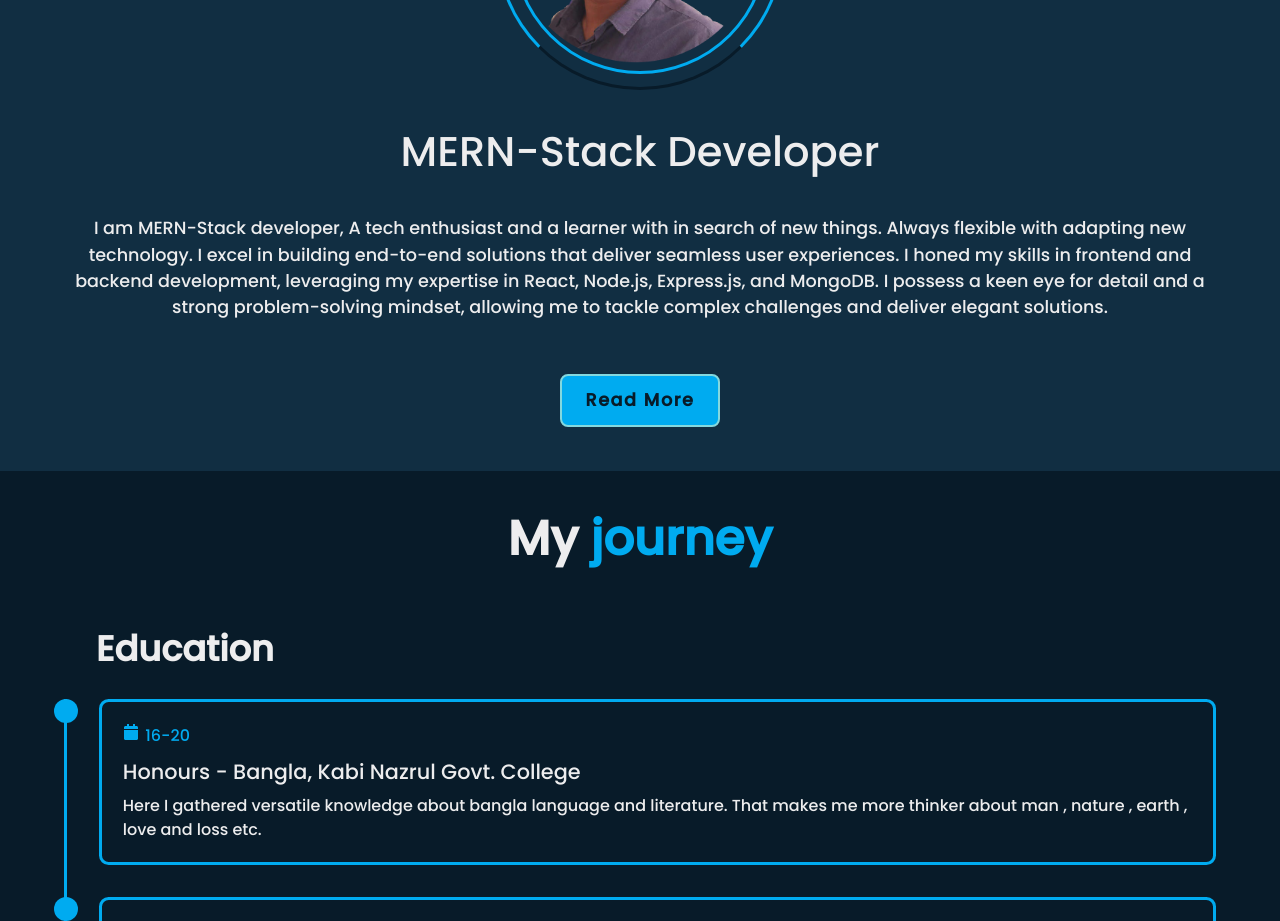
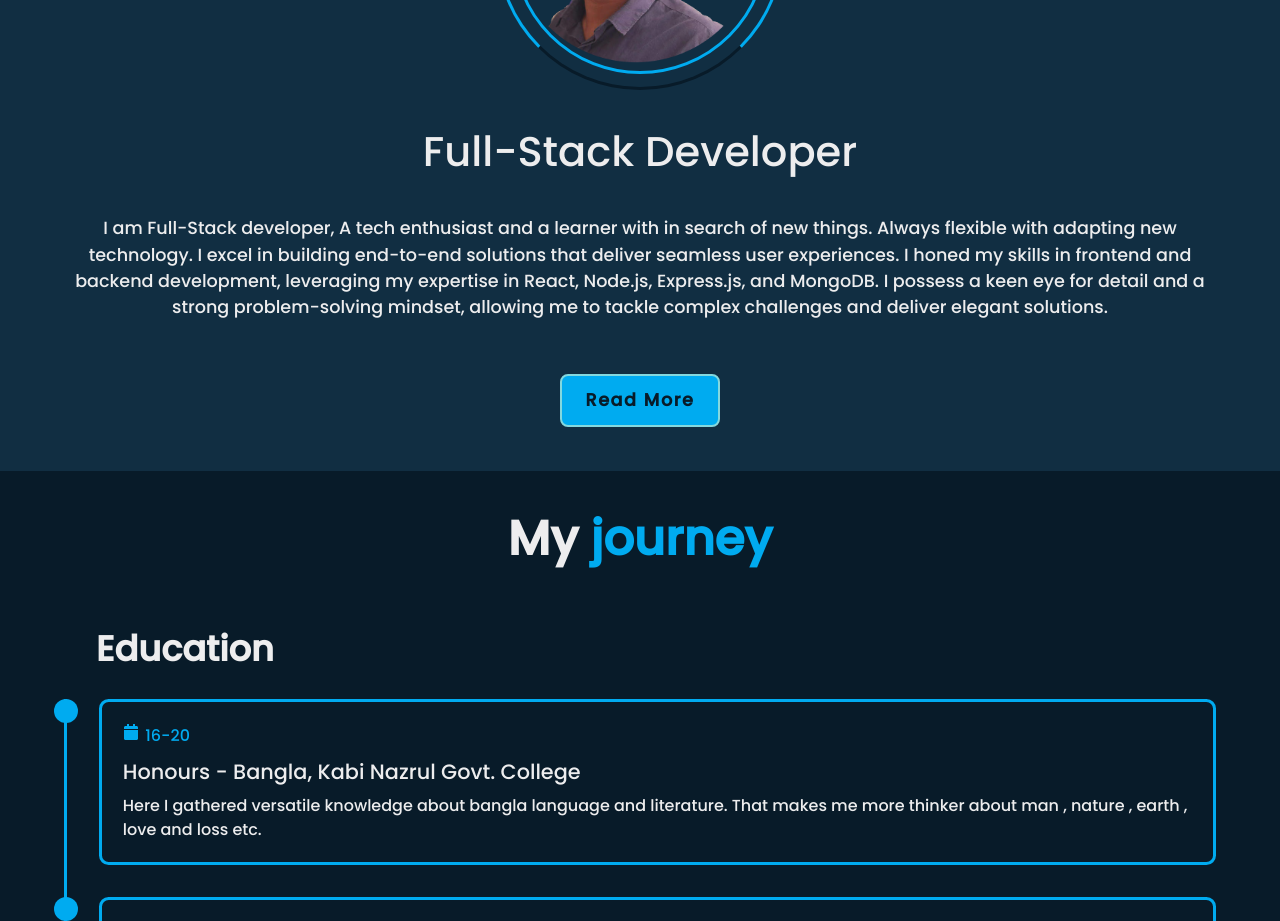
Before and after one commit to HimaloyAshis/portfolio-ab, a React (Vite) app: page / in a window 1280 px wide. Shown: the part 1180-2101 px from the top of the page. Built offline with nearby package versions, Linux system fonts and the light colour scheme.

Commit message:
title updated

```diff
--- a/src/Page/Home/Home.jsx
+++ b/src/Page/Home/Home.jsx
@@ -134,8 +134,8 @@ import emailjs from '@emailjs/browser';
                     <span className='circle-image'></span>
                 </div>
                 <div className='about-content'>
-                    <h3>MERN-Stack Developer</h3>
-                    <p>I am MERN-Stack developer, A tech enthusiast and a learner with in search of new things. Always flexible with adapting new technology. I excel in building end-to-end solutions that deliver seamless user experiences. I honed my skills in frontend and backend development, leveraging my expertise in React, Node.js, Express.js, and MongoDB. I possess a keen eye for detail and a strong problem-solving mindset, allowing me to tackle complex challenges and deliver elegant solutions.</p>
+                    <h3>Full-Stack Developer</h3>
+                    <p>I am Full-Stack developer, A tech enthusiast and a learner with in search of new things. Always flexible with adapting new technology. I excel in building end-to-end solutions that deliver seamless user experiences. I honed my skills in frontend and backend development, leveraging my expertise in React, Node.js, Express.js, and MongoDB. I possess a keen eye for detail and a strong problem-solving mindset, allowing me to tackle complex challenges and deliver elegant solutions.</p>
                     <div className="btn-box btns-more">
                         <a href="" className="btns">Read More</a>
                     </div>
```
